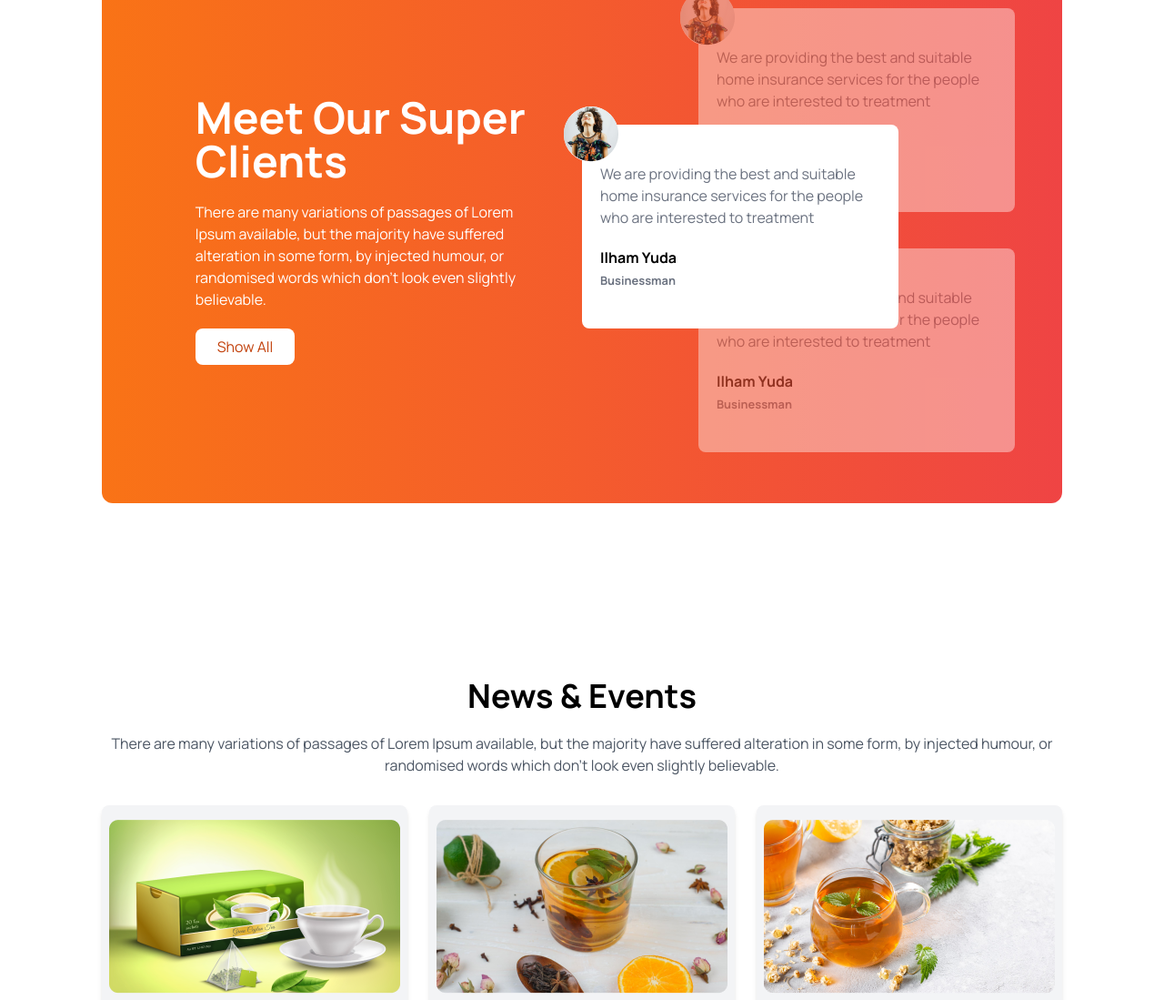
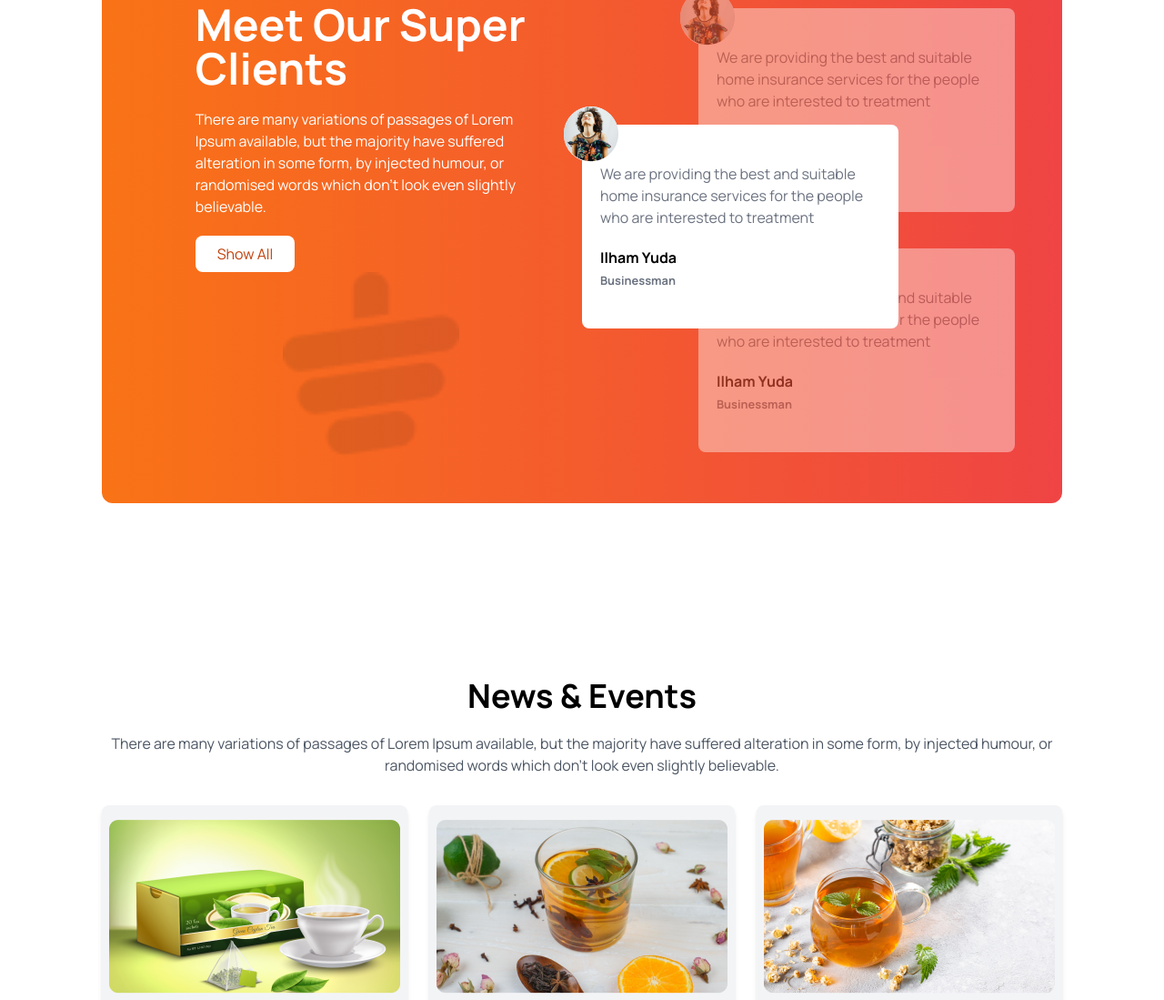
Before and after one commit to anik804/Tea-Shop, a plain HTML site: page index.html in a window 1280 px wide. Shown: the part 1872-2971 px from the top of the page at 91% size. Drawn offline with nearby package versions, Linux system fonts and the light colour scheme.

Commit message:
client section

```diff
--- a/index.html
+++ b/index.html
@@ -152,6 +152,7 @@
                             <h1 class="font-bold text-5xl mb-5 mt-10">Meet Our Super Clients</h1>
                             <p class="mb-5">There are many variations of passages of Lorem Ipsum available, but the majority have suffered alteration in some form, by injected humour, or randomised words which don't look even slightly believable. </p>
                             <button class="bg-white text-orange-700 px-6 py-2 rounded-lg">Show All</button>
+                            <img class="opacity-10 mx-auto w-2/4" src="images/cup.png">
                         </div>
                     </div>
                     <!-- reviews card section -->
```
